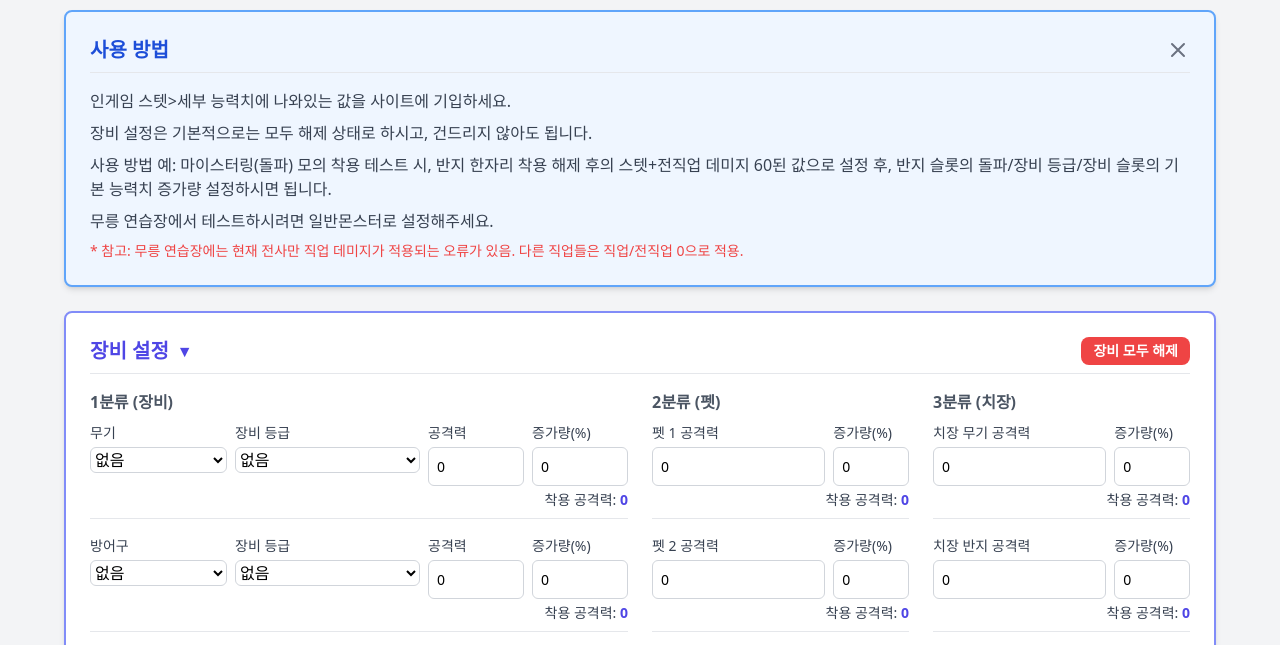
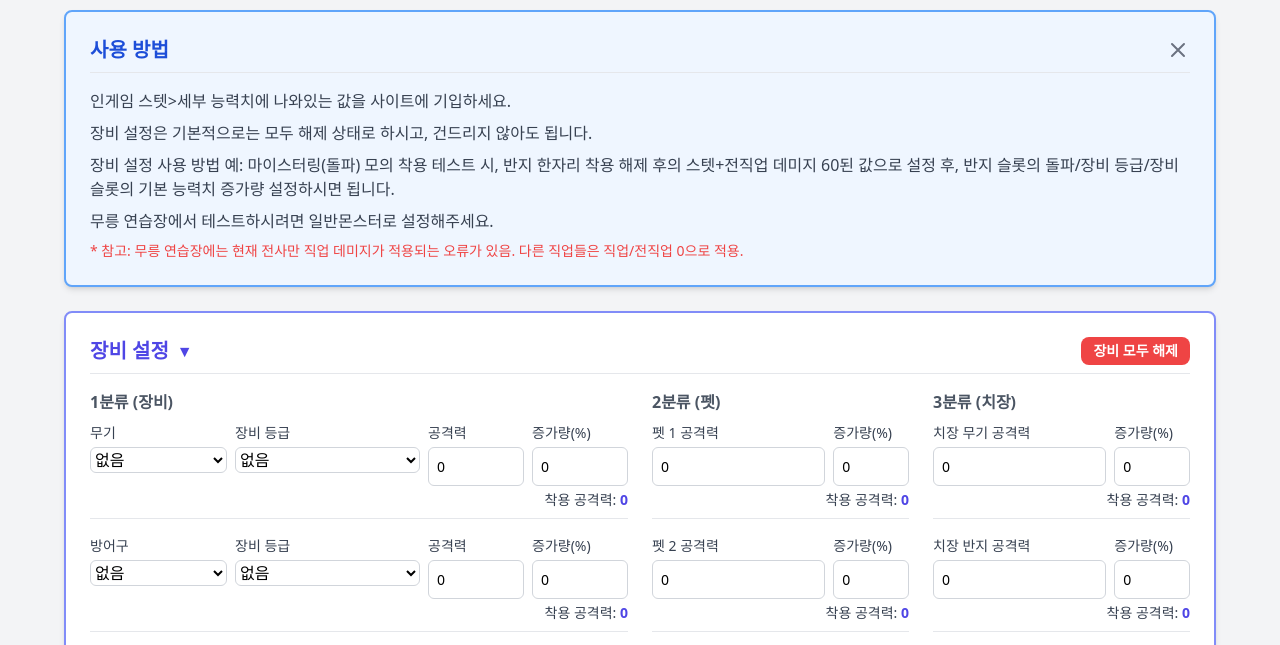
Before and after one commit to bbibbubbang/lomcalc, a plain HTML site: page index.html in a window 1280 px wide. Both pictures are taken after a click on the button "도움말". Shown: the part 94-739 px from the top of the page. Drawn offline with nearby package versions, Linux system fonts and the light colour scheme.

Commit message:
Fix usage instructions for equipment settings

```diff
--- a/index.html
+++ b/index.html
@@ -53,7 +53,7 @@
             <div class="text-gray-700 space-y-2">
                 <p>인게임 스텟>세부 능력치에 나와있는 값을 사이트에 기입하세요.</p>
                 <p>장비 설정은 기본적으로는 모두 해제 상태로 하시고, 건드리지 않아도 됩니다.</p>
-                <p>사용 방법 예: 마이스터링(돌파) 모의 착용 테스트 시, 반지 한자리 착용 해제 후의 스텟+전직업 데미지 60된 값으로 설정 후, 반지 슬롯의 돌파/장비 등급/장비 슬롯의 기본 능력치 증가량 설정하시면 됩니다.</p>
+                <p>장비 설정 사용 방법 예: 마이스터링(돌파) 모의 착용 테스트 시, 반지 한자리 착용 해제 후의 스텟+전직업 데미지 60된 값으로 설정 후, 반지 슬롯의 돌파/장비 등급/장비 슬롯의 기본 능력치 증가량 설정하시면 됩니다.</p>
                 <p>무릉 연습장에서 테스트하시려면 일반몬스터로 설정해주세요.</p>
                 <p class="text-sm text-red-500 mt-2">* 참고: 무릉 연습장에는 현재 전사만 직업 데미지가 적용되는 오류가 있음. 다른 직업들은 직업/전직업 0으로 적용.</p>
             </div>
```
